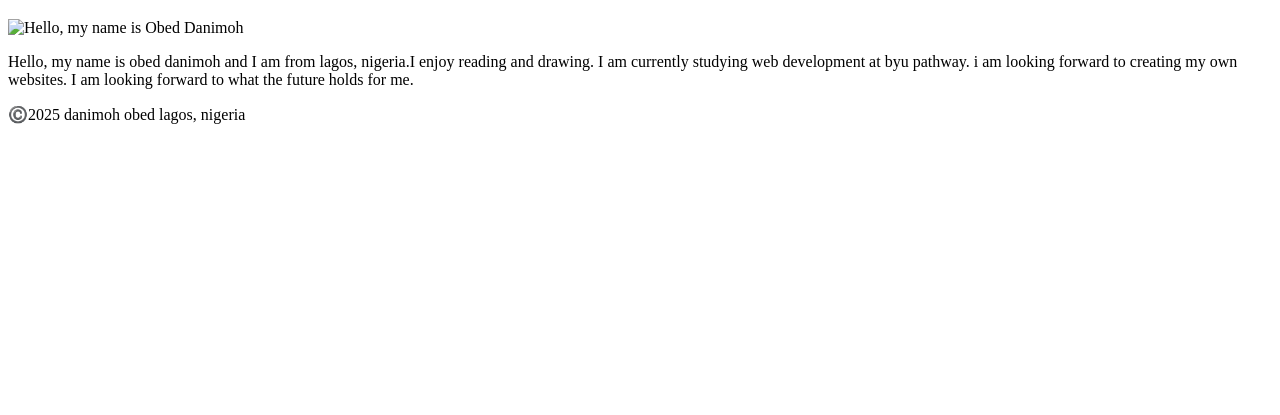
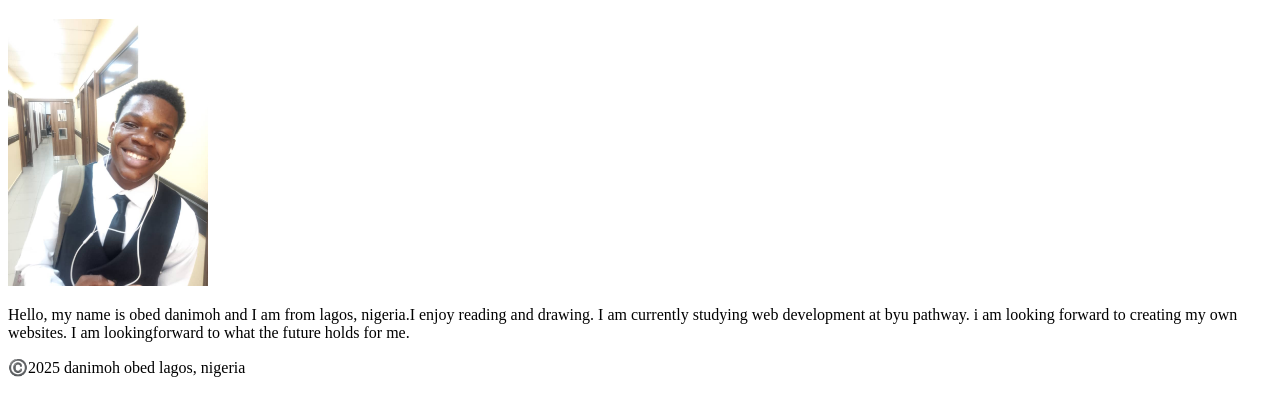
Before and after one commit to hazard-create/wdd130, a plain HTML site: page index.html in a window 1280 px wide. Shown: the part 87-502 px from the top of the page. Drawn offline with Linux system fonts and the light colour scheme.

Commit message:
final decisions

```diff
--- a/index.html
+++ b/index.html
@@ -16,14 +16,13 @@
     </header>
     <main>
         <h1> obed danimoh | WDD 130</h1>
-        <img src="image/profile.jpg" alt="Hello, my name is Obed Danimoh" width="200">
+        <img src="images/profile_Image.jpg" alt="Hello, my name is Obed Danimoh" width="200">
         <p> Hello, my name is obed danimoh and I am from lagos, nigeria.I enjoy reading and drawing. I am currently
-            studying web development at byu pathway. i am looking forward to creating my own websites. I am looking
-            forward to what the future holds for me.</p>
-    </main>
-    <footer>
+            studying web development at byu pathway. i am looking forward to creating my own websites. I am
+            lookingforward to what the future holds for me.
+        </p>
         <p>©️2025 danimoh obed lagos, nigeria</p>
-    </footer>
+        </footer>
 </body>
 
 </html>
```
Also changed, not shown: images/profile_Image.jpg (added).
